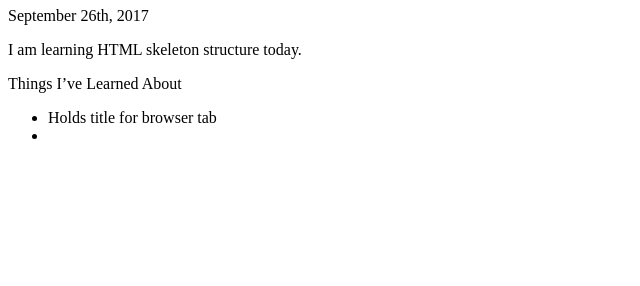
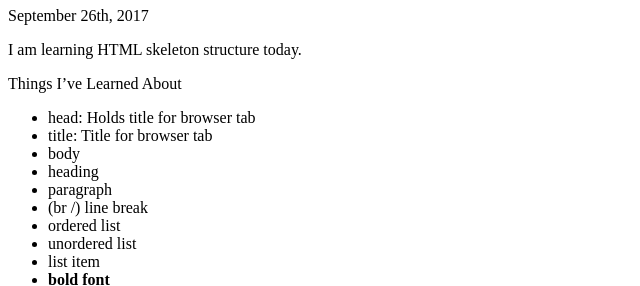
Before and after one commit to JaimeConnor/jaimeconnor.github.io, a plain HTML site: page index.html in a window 1280 px wide. Shown: the part 73-359 px from the top of the page, without its empty margins (0-640 px from the left). Drawn offline with Linux system fonts and the light colour scheme.

Commit message:
fixed stuff

```diff
--- a/index.html
+++ b/index.html
@@ -10,12 +10,12 @@
 		<p>I am learning HTML skeleton structure today.</p>
 		<p>Things I’ve Learned About</p>
 		<ul>
-			<li><head> Holds title for browser tab</li>
-			<li><title> Title for browser tab</li>
-			<li><body></li>
-			<li><heading></li>
+			<li>head: Holds title for browser tab</li>
+			<li>title: Title for browser tab</li>
+			<li>body</li>
+			<li>heading</li>
 			<li>paragraph</li>
-			<li><br /> line break</li>
+			<li>(br /) line break</li>
 			<li>ordered list</li>
 			<li>unordered list</li>
 			<li>list item</li>
```
